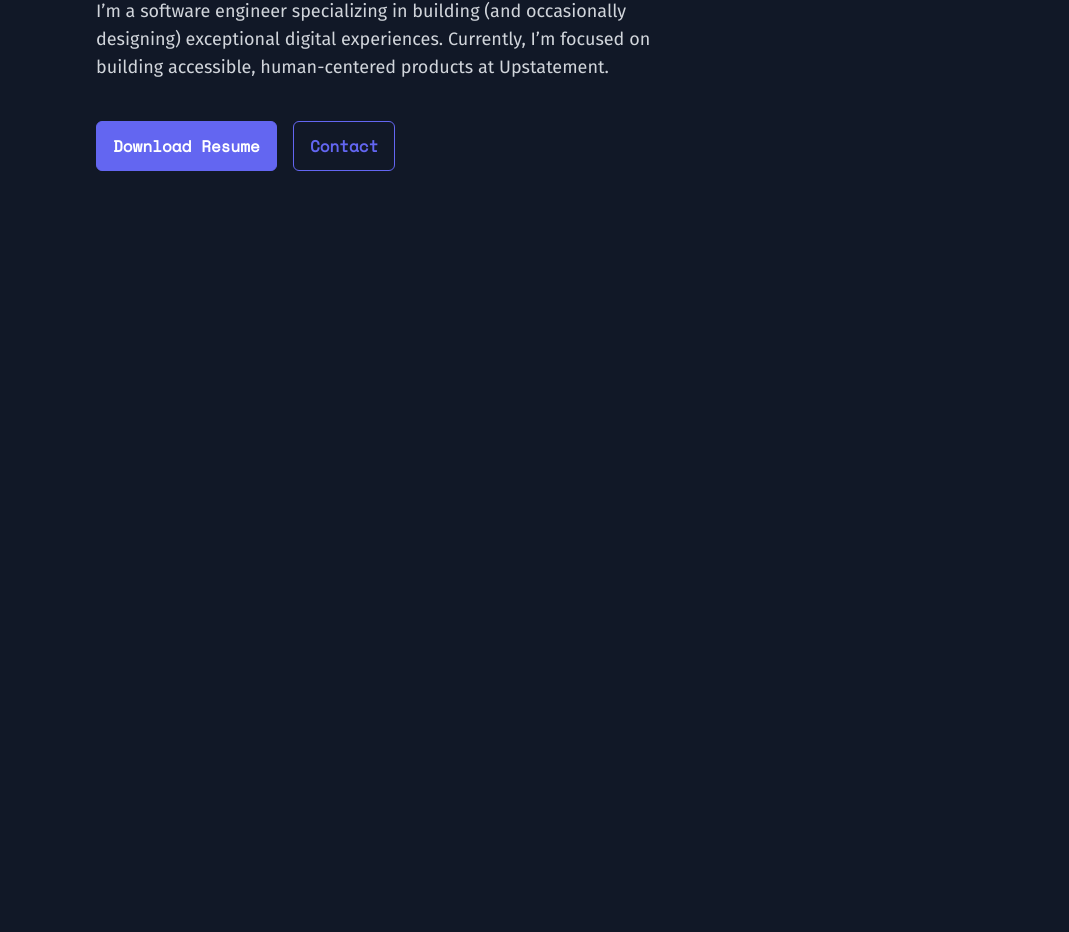
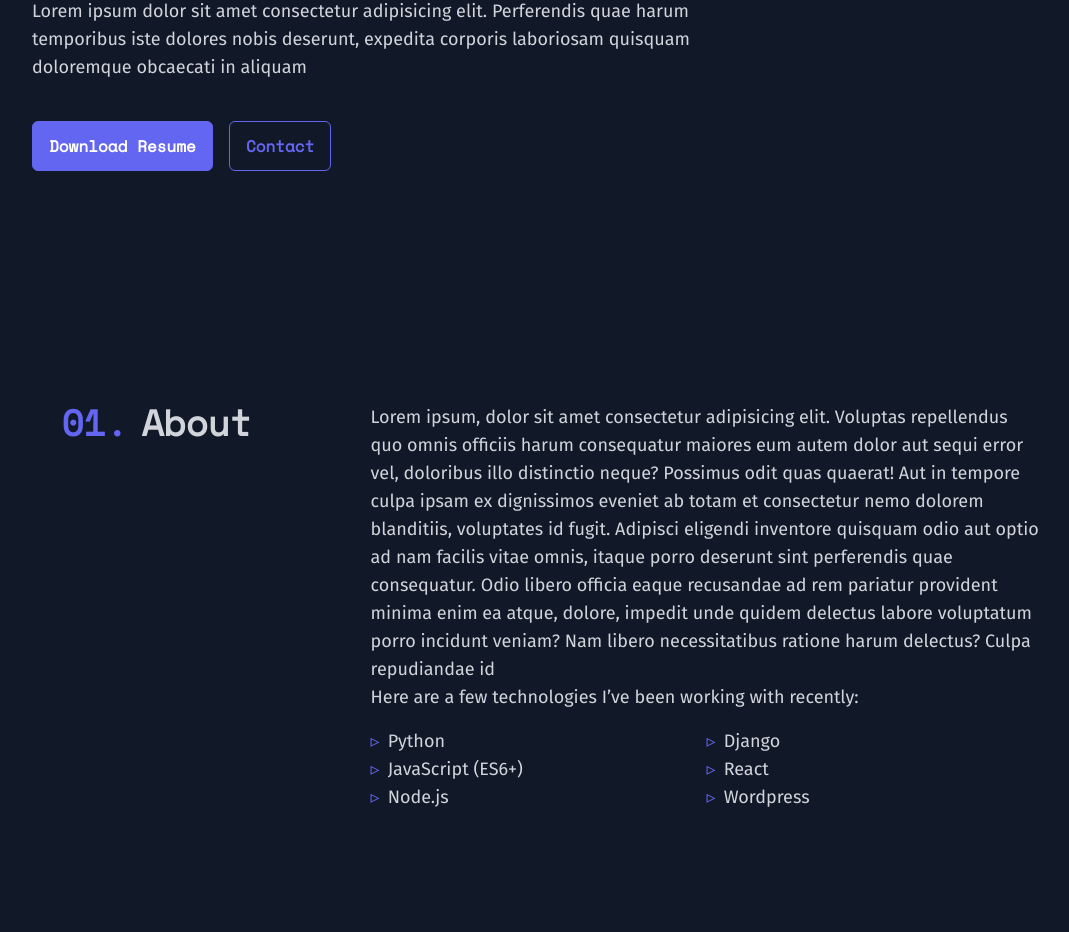
Before and after one commit to Inayatullahsh/inayatullahsh.github.io, a website: page index.html in a window 1280 px wide. Shown: the part 399-1331 px from the top of the page, without its empty margins (88-1157 px from the left). Drawn offline with nearby package versions, Linux system fonts and the light colour scheme.

Commit message:
Add 'About' section.

```diff
--- a/index.html
+++ b/index.html
@@ -16,7 +16,7 @@
 </head>
 
 <body class="relative overflow-x-hidden text-white bg-gray-900 selection:bg-indigo-300/25">
-    <header class="mx-auto max-w-7xl">
+    <header class="mx-auto mb-40 max-w-7xl">
 
         <!-- Navbar -->
         <nav class="bg-gray-900" x-data="{ open: false }">
@@ -57,7 +57,7 @@
                         <div class="hidden sm:ml-6 sm:block">
                             <div class="flex">
                                 <!-- Current: "bg-gray-900 text-white", Default: "text-gray-300 hover:bg-gray-700 hover:text-white" -->
-                                <a href="#"
+                                <a href="#about"
                                     class="capitalize before:content-['01.'] before:text-indigo-500 before:-mr-2 text-gray-300  hover:text-indigo-500 font-mono mr-3 py-2 text-sm font-bold">
                                     About
                                 </a>
@@ -93,7 +93,7 @@
             <div class="bg-gray-800" id="mobile-menu" x-show="open" @click.outside="open = false">
                 <div class="px-2 pt-2 pb-3 space-y-1">
                     <!-- Current: "bg-gray-900 text-white", Default: "text-gray-300 hover:bg-gray-700 hover:text-white" -->
-                    <a href="#"
+                    <a href="#about"
                         class="capitalize before:content-['01.'] block px-3 py-2 text-base font-medium  before:text-indigo-500 before:-mr-2 text-gray-300  hover:text-indigo-500 font-mono"
                         aria-current="page">
                         About
@@ -117,7 +117,7 @@
             </div>
         </nav>
         <!-- hero -->
-        <div class="max-w-5xl px-6 mx-auto mt-8 sm:px-10 md:px-14">
+        <div class="max-w-6xl px-6 mx-auto mt-8 sm:px-10 md:px-14">
             <div class="">
                 <p class="font-mono text-lg text-indigo-500 ">Hi, my name is 👋</p>
                 <div class="py-4 space-y-4 leading-loose">
@@ -126,12 +126,10 @@
                     <h1 class="text-5xl font-semibold tracking-wide text-gray-400 sm:text-7xl md:text-8xl">I built for
                         the web.</h1>
                 </div>
-                <div class="max-w-xl">
+                <div class="max-w-2xl">
                     <p class="text-base font-medium leading-7 text-gray-300 sm:text-lg">
-                        I’m a software engineer specializing in building (and occasionally designing) exceptional
-                        digital
-                        experiences.
-                        Currently, I’m focused on building accessible, human-centered products at Upstatement.
+                        Lorem ipsum dolor sit amet consectetur adipisicing elit. Perferendis quae harum temporibus iste
+                        dolores nobis deserunt, expedita corporis laboriosam quisquam doloremque obcaecati in aliquam
                     </p>
                 </div>
                 <div class="mt-10 space-y-8 sm:space-y-0 sm:flex sm:space-x-4 sm:flex-row">
@@ -151,76 +149,42 @@
         </div>
 
     </header>
-    <!-- Contact info-->
-    <!-- <div class="flex flex-col hidden border md:block ">
-        <div class="border border-green-500 ">
-            <ul class="flex flex-col space-y-5 after:border-r after:h-20 after:text-gray-100">
-                <li>
-                    <a href="" class="bg-indigo-500 hover:translate-y-4">
-                        <svg xmlns="http://www.w3.org/2000/svg" role="img" viewBox="0 0 24 24" fill="none"
-                            stroke="currentColor" stroke-width="2" stroke-linecap="round" stroke-linejoin="round"
-                            class="w-5 h-5 feather feather-github">
-                            <title>GitHub</title>
-                            <path
-                                d="M9 19c-5 1.5-5-2.5-7-3m14 6v-3.87a3.37 3.37 0 0 0-.94-2.61c3.14-.35 6.44-1.54 6.44-7A5.44 5.44 0 0 0 20 4.77 5.07 5.07 0 0 0 19.91 1S18.73.65 16 2.48a13.38 13.38 0 0 0-7 0C6.27.65 5.09 1 5.09 1A5.07 5.07 0 0 0 5 4.77a5.44 5.44 0 0 0-1.5 3.78c0 5.42 3.3 6.61 6.44 7A3.37 3.37 0 0 0 9 18.13V22">
-                            </path>
-                        </svg>
-                    </a>
-                </li>
-                <li>
-                    <a href="">
-                        <svg xmlns="http://www.w3.org/2000/svg" role="img" viewBox="0 0 24 24" fill="none"
-                            stroke="currentColor" stroke-width="2" stroke-linecap="round" stroke-linejoin="round"
-                            class="w-5 h-5 feather feather-twitter">
-                            <title>Twitter</title>
-                            <path
-                                d="M23 3a10.9 10.9 0 0 1-3.14 1.53 4.48 4.48 0 0 0-7.86 3v1A10.66 10.66 0 0 1 3 4s-4 9 5 13a11.64 11.64 0 0 1-7 2c9 5 20 0 20-11.5a4.5 4.5 0 0 0-.08-.83A7.72 7.72 0 0 0 23 3z">
-                            </path>
-                        </svg>
-                    </a>
-                </li>
-                <li>
-                    <a href="">
-                        <svg xmlns="http://www.w3.org/2000/svg" role="img" viewBox="0 0 24 24" fill="none"
-                            stroke="currentColor" stroke-width="2" stroke-linecap="round" stroke-linejoin="round"
-                            class="w-5 h-5 feather feather-linkedin">
-                            <title>LinkedIn</title>
-                            <path d="M16 8a6 6 0 0 1 6 6v7h-4v-7a2 2 0 0 0-2-2 2 2 0 0 0-2 2v7h-4v-7a6 6 0 0 1 6-6z">
-                            </path>
-                            <rect x="2" y="9" width="4" height="12"></rect>
-                            <circle cx="4" cy="4" r="2"></circle>
-                        </svg>
-                    </a>
-                </li>
-                <li>
-                    <a href="">
-                        <svg xmlns="http://www.w3.org/2000/svg" role="img" viewBox="0 0 24 24" fill="none"
-                            stroke="currentColor" stroke-width="2" stroke-linecap="round" stroke-linejoin="round"
-                            class="w-5 h-5 feather feather-instagram">
-                            <title>Instagram</title>
-                            <rect x="2" y="2" width="20" height="20" rx="5" ry="5"></rect>
-                            <path d="M16 11.37A4 4 0 1 1 12.63 8 4 4 0 0 1 16 11.37z"></path>
-                            <line x1="17.5" y1="6.5" x2="17.51" y2="6.5"></line>
-                        </svg>
-                    </a>
-                </li>
-            </ul>
-        </div>
 
-        <div class="border border-red-500 ">
-            <div class="">
-                <a class="" href="mailto:Inayatullahoffical@gmail.com">
-                    Inayatullahoffical@gmail.com
-                </a>
+
+    <main class="max-w-6xl py-8 mx-auto">
+
+        <section id="about" class="flex flex-col px-8 pt-10 pb-12 sm:flex-row sm:justify-around">
+            <h2
+                class="text-4xl pb-10 flex-shrink-0 font-bold  text-center capitalize before:content-['01.'] before:text-indigo-500 before:-mr-2 text-gray-300   font-mono mr-3 ">
+                About
+            </h2>
+            <div class="flex-grow max-w-2xl text-base leading-loose text-gray-300 sm:text-lg">
+                Lorem ipsum, dolor sit amet consectetur adipisicing elit. Voluptas repellendus quo omnis officiis harum
+                consequatur maiores eum autem dolor aut sequi error vel, doloribus illo distinctio neque? Possimus odit
+                quas quaerat! Aut in tempore culpa ipsam ex dignissimos eveniet ab totam et consectetur nemo dolorem
+                blanditiis, voluptates id fugit. Adipisci eligendi inventore quisquam odio aut optio ad nam facilis
+                vitae omnis, itaque porro deserunt sint perferendis quae consequatur. Odio libero officia eaque
+                recusandae ad rem pariatur provident minima enim ea atque, dolore, impedit unde quidem delectus labore
+                voluptatum porro incidunt veniam? Nam libero necessitatibus ratione harum delectus? Culpa repudiandae id
+
+
+                <p>Here are a few technologies I’ve been working with recently:</p>
+                <div class="grid grid-cols-2 pt-4">
+                    <p class="before:content-['▹'] before:text-indigo-500 before:mr-2">Python</p>
+                    <p class="before:content-['▹'] before:text-indigo-500 before:mr-2">Django</p>
+                    <p class="before:content-['▹'] before:text-indigo-500 before:mr-2">JavaScript (ES6+)</p>
+                    <p class="before:content-['▹'] before:text-indigo-500 before:mr-2">React</p>
+                    <p class="before:content-['▹'] before:text-indigo-500 before:mr-2">Node.js</p>
+                    <p class="before:content-['▹'] before:text-indigo-500 before:mr-2">Wordpress</p>
+                </div>
             </div>
-        </div>
-    </div> -->
+        </section>
+        <section class="flex items-center justify-center w-full h-screen px-10 ">
 
-    <main class="flex items-center justify-center w-full h-screen ">
-
-        <!-- <h1 class="font-bold shodow text-7xl">
-            Under Constructio🛠️
-        </h1> -->
+            <h1 class="text-6xl font-bold shodow md:text-7xl">
+                Under Construction🛠️
+            </h1>
+        </section>
     </main>
 </body>
 
```
Also changed, not shown: css/output.css.
